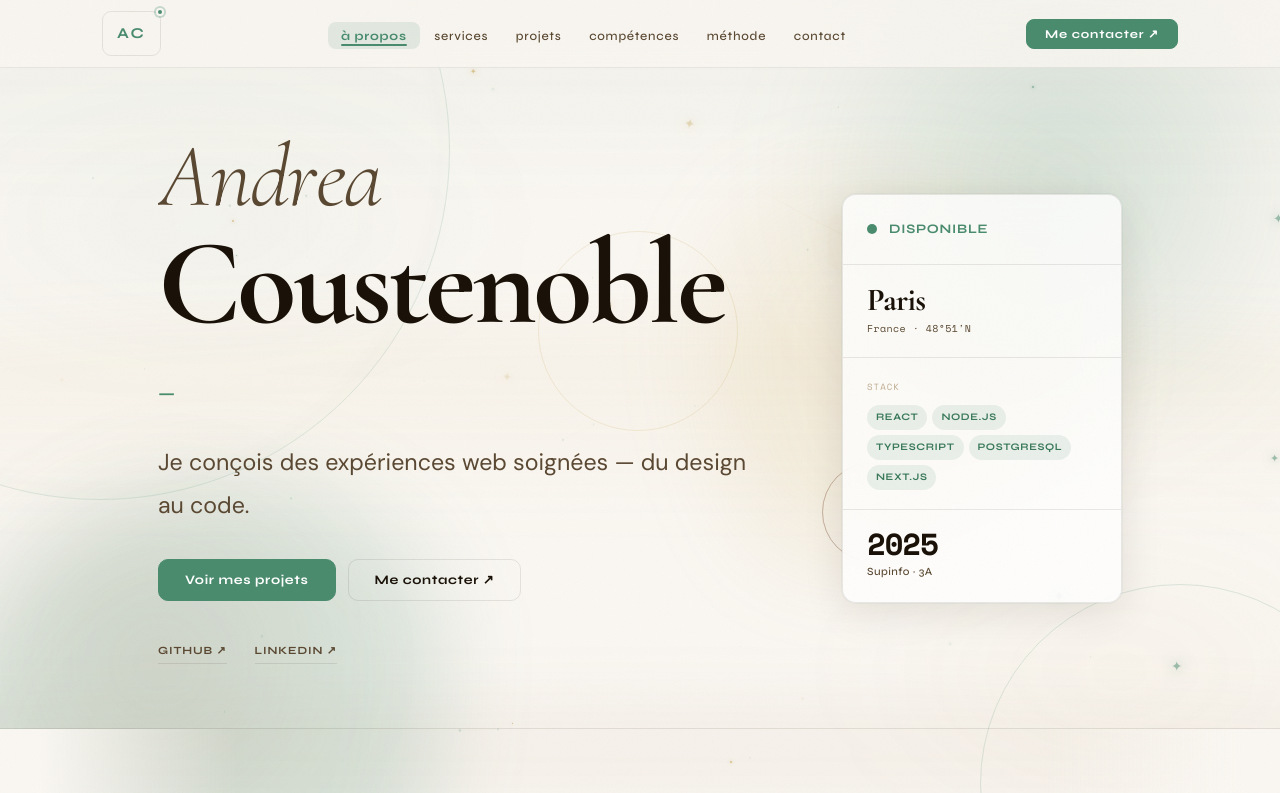
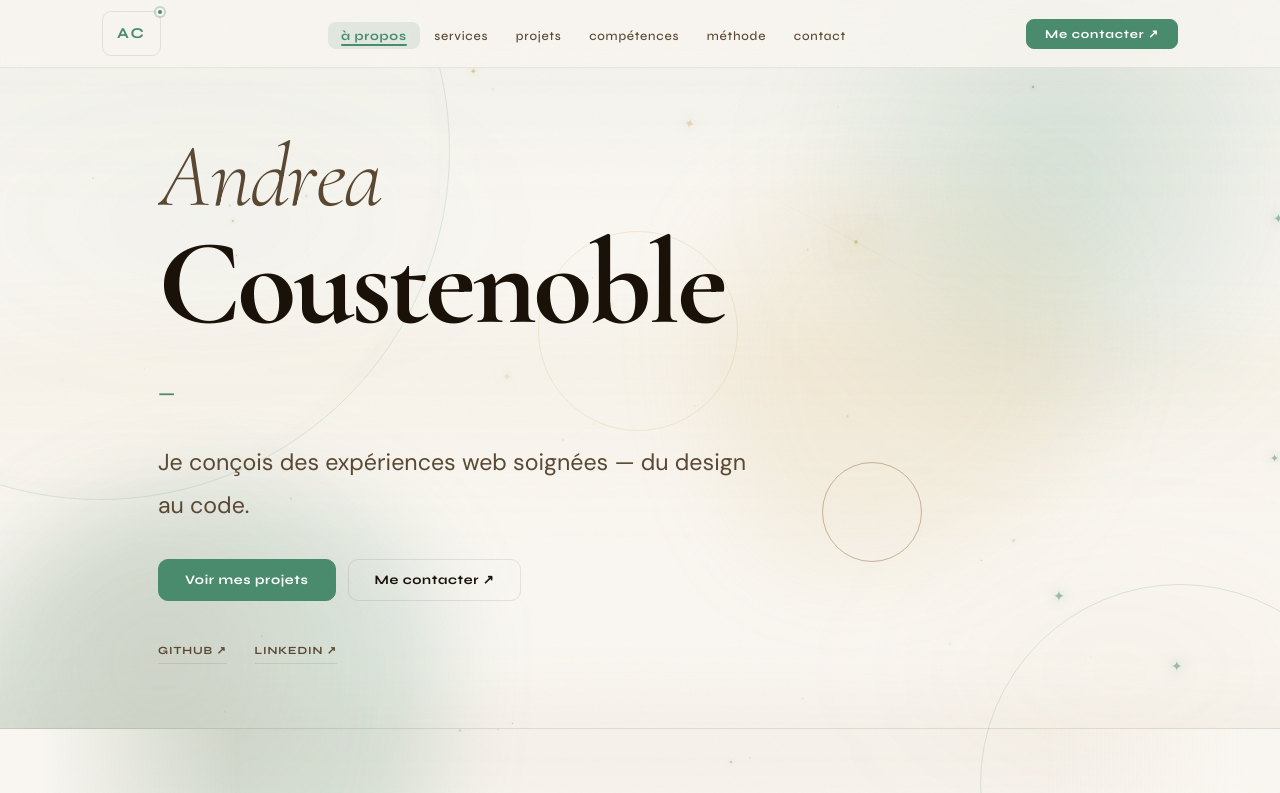
Before and after one commit to Maverick1478/Portfolio, a React (Vite) app: page / in a window 1280 px wide. Shown: the top 793 px of the page. Built offline with nearby package versions, Linux system fonts and the light colour scheme.

Commit message:
feat: suppression carte hero droite (statut/Paris/stack/année)
Retire l'aside hero-aside entièrement. Corrige aussi le check
séparateur marquee ◆ → ✦.

```diff
--- a/src/App.jsx
+++ b/src/App.jsx
@@ -633,36 +633,6 @@ export default function App() {
                 </div>
               </div>
 
-              {/* ── Right — info sidebar ── */}
-              <aside className={`hero-aside ${loaded ? 'hero-aside--in' : ''}`}>
-                {/* Statut */}
-                <div className="ha-status">
-                  <span className="ha-status-dot" />
-                  <span className="ha-status-text">Disponible</span>
-                </div>
-                <div className="ha-sep" />
-                {/* Localisation */}
-                <div className="ha-geo">
-                  <span className="ha-geo-city">Paris</span>
-                  <span className="ha-geo-line">France · 48°51′N</span>
-                </div>
-                <div className="ha-sep" />
-                {/* Stack */}
-                <div className="ha-stack">
-                  <span className="ha-stack-label">Stack</span>
-                  <div className="ha-stack-tags">
-                    {['React', 'Node.js', 'TypeScript', 'PostgreSQL', 'Next.js'].map(t => (
-                      <span key={t} className="ha-tag">{t}</span>
-                    ))}
-                  </div>
-                </div>
-                <div className="ha-sep" />
-                {/* Année */}
-                <div className="ha-year-block">
-                  <span className="ha-year-num">2025</span>
-                  <span className="ha-year-label">Supinfo · 3A</span>
-                </div>
-              </aside>
 
             </div>
 
@@ -670,7 +640,7 @@ export default function App() {
             <div className="hero-marquee">
               <div className="hero-marquee-track">
                 {[...MARQUEE_ITEMS, ...MARQUEE_ITEMS].map((item, i) => (
-                  <span key={i} className={item === '◆' ? 'mq-sep' : 'mq-item'} {...(item !== '◆' ? { 'data-tech': item } : {})}>{item}</span>
+                  <span key={i} className={item === '✦' ? 'mq-sep' : 'mq-item'} {...(item !== '✦' ? { 'data-tech': item } : {})}>{item}</span>
                 ))}
               </div>
             </div>
```
